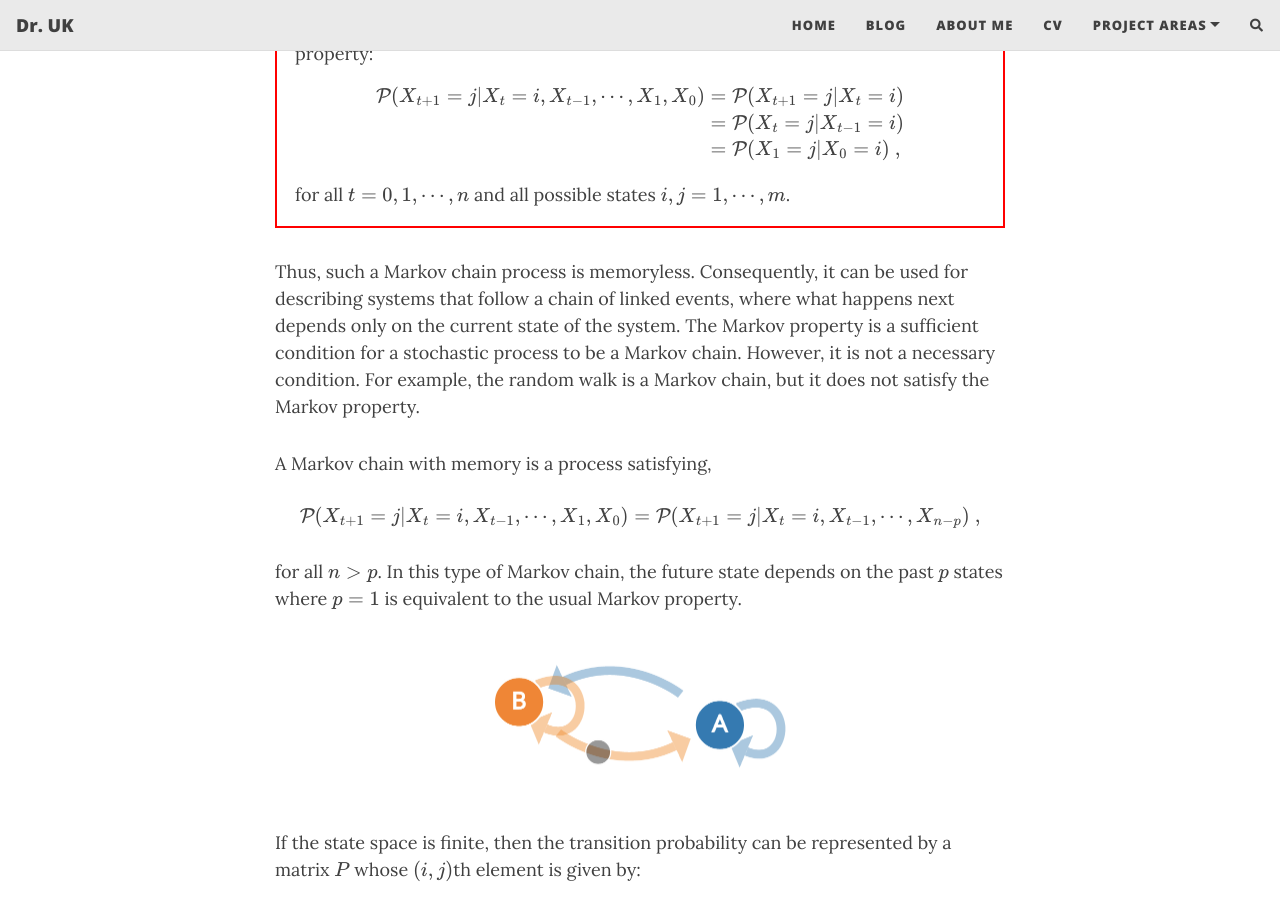
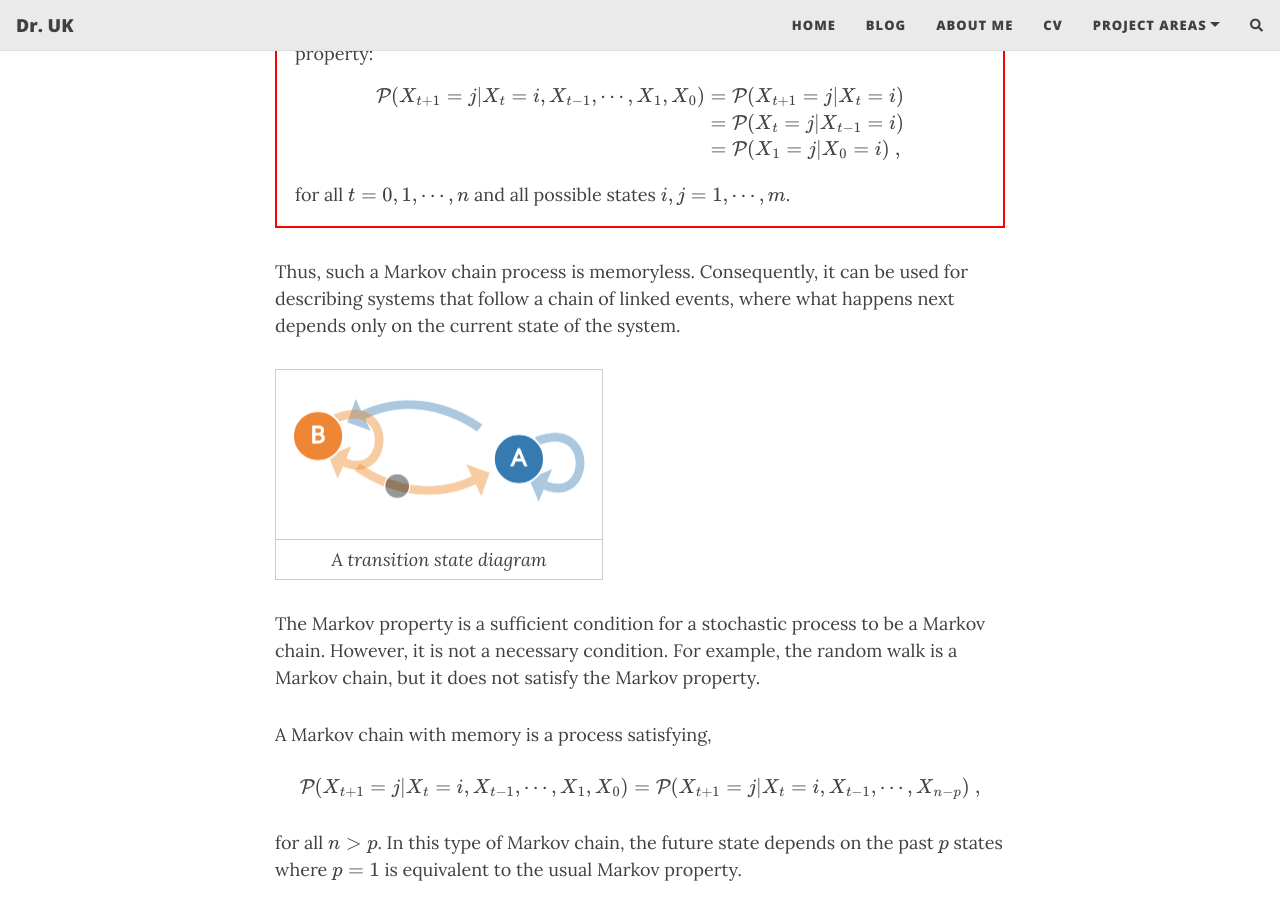
Before and after one commit to drrobotk/drrobotk.github.io, a Jekyll site: the page built from _posts/2022-09-17-Markov-chains.md, in a window 1280 px wide and 900 px high, scrolled down 582 px. Built offline with Jekyll 4.4.1, drawn with Linux system fonts in a browser that asks for light colours; nearby versions of some CDN libraries; formulas are drawn with MathJax 3; comment, search, counter and statistics services are not loaded; some of the changed text lies outside the part shown.

Commit message:
Update blog.

```diff
--- a/_posts/2022-09-17-Markov-chains.md
+++ b/_posts/2022-09-17-Markov-chains.md
@@ -25,7 +25,13 @@
 for all $t=0,1,\cdots, n$ and all possible states $i, j = 1, \cdots, m$.
 </p>
 
-Thus, such a Markov chain process is memoryless. Consequently, it can be used for describing systems that follow a chain of linked events, where what happens next depends only on the current state of the system. The Markov property is a sufficient condition for a stochastic process to be a Markov chain. However, it is not a necessary condition. For example, the random walk is a Markov chain, but it does not satisfy the Markov property.
+Thus, such a Markov chain process is memoryless. Consequently, it can be used for describing systems that follow a chain of linked events, where what happens next depends only on the current state of the system.
+
+|<center><img src="/assets/img/markov.png" alt="isolated" width="300"/></center>|
+|:--:|
+| *A transition state diagram* |
+
+The Markov property is a sufficient condition for a stochastic process to be a Markov chain. However, it is not a necessary condition. For example, the random walk is a Markov chain, but it does not satisfy the Markov property.
 
 A Markov chain with memory is a process satisfying,
 
@@ -34,10 +40,6 @@
 \end{align}$$
 
 for all $ n > p$. In this type of Markov chain, the future state depends on the past $p$ states where $p=1$ is equivalent to the usual Markov property.
-
-<center>
-<img src="/assets/img/markov.png" alt="isolated" width="300"/>
-</center>
 
 If the state space is finite, then the transition probability can be represented by a matrix $P$ whose $(i,j)$th element is given by:
 
@@ -90,3 +92,11 @@
 $$\begin{align}
 \pi P = \pi \ .
 \end{align}$$
+
+The steady state vector is the eigenvector of $P$ with eigenvalue $1$. The steady state distribution is the probability distribution of the Markov chain at equilibrium and it is unique if the Markov chain is irreducible and aperiodic.
+
+The expected number of steps to reach a given state $j$ from the initial state $i$ is given by,
+
+$$\begin{align}
+\mathcal{E}(X_t = j | X_0 = i) = \sum_{k=0}^n k P_{ij}^{(k)} \ .
+\end{align}$$
```
